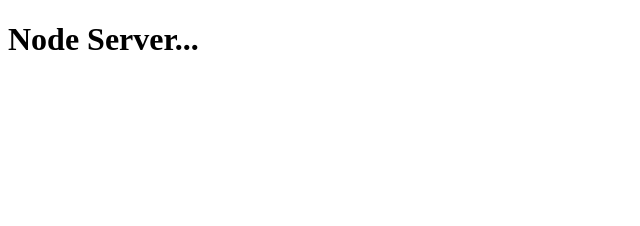
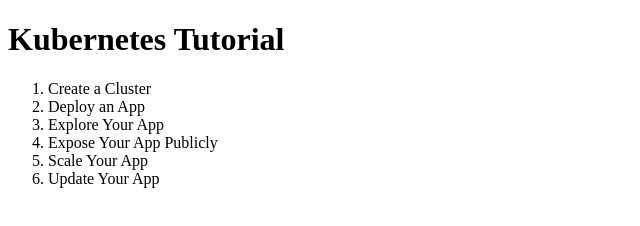
Before and after one commit to martinuc/hello-kubernetes, a website: page public/index.html in a window 1280 px wide. Shown: the whole page, without its empty margins (0-640 px from the left). Drawn offline with Linux system fonts and the light colour scheme.

Commit message:
調整 index.html, api

```diff
--- a/public/index.html
+++ b/public/index.html
@@ -5,9 +5,17 @@
     <meta charset="UTF-8">
     <meta http-equiv="X-UA-Compatible" content="IE=edge">
     <meta name="viewport" content="width=device-width, initial-scale=1.0">
-    <title>K8S Server</title>
+    <title>kubernetes</title>
 </head>
 
 <body>
-    <h1>Node Server...</h1>
+    <h1>Kubernetes Tutorial</h1>
+    <ol>
+        <li>Create a Cluster</li>
+        <li>Deploy an App</li>
+        <li>Explore Your App</li>
+        <li>Expose Your App Publicly</li>
+        <li>Scale Your App</li>
+        <li>Update Your App</li>
+    </ol>
 </body>
```
Also changed, not shown: app.js (+6 -6 lines), 1 other file.
